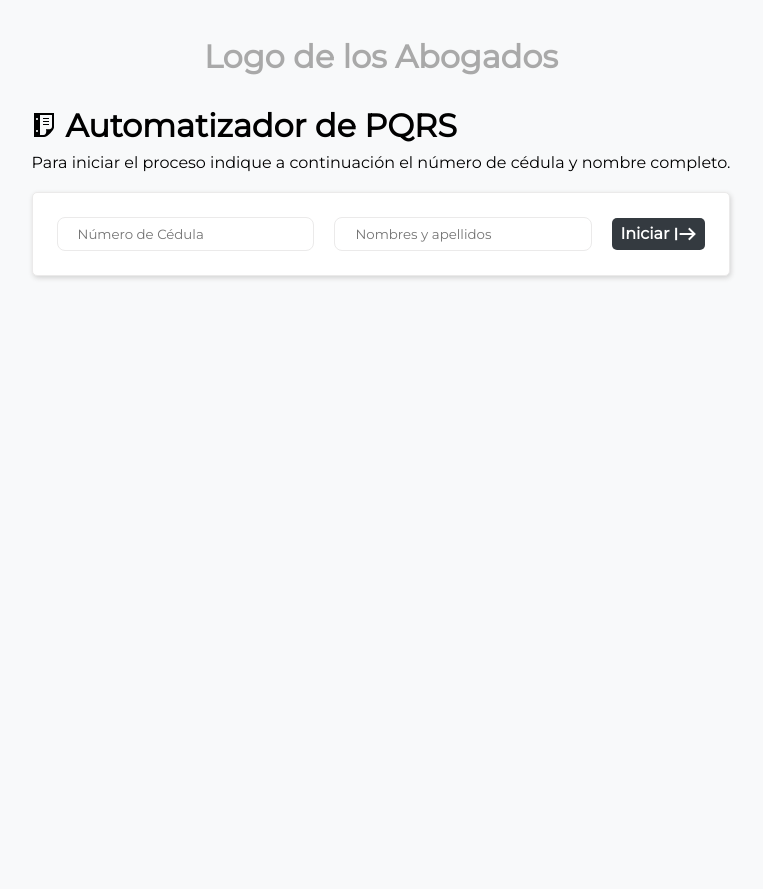
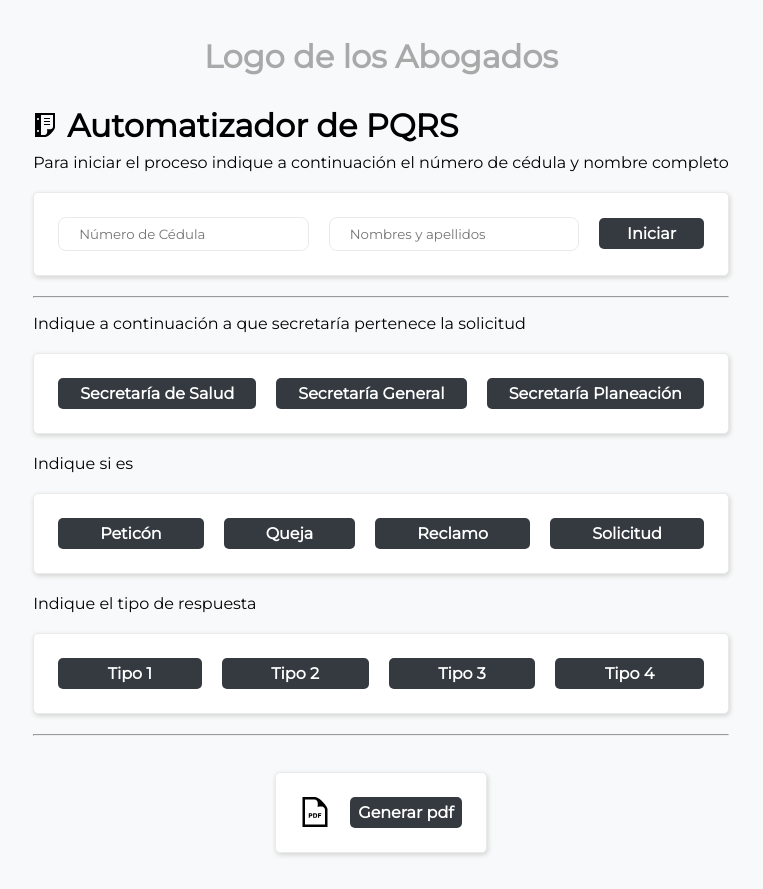
Before and after one commit to DanyVaic18/Web-Lawyer, a website: page Index.html in a window 1280 px wide. Shown: the whole page, without its empty margins (259-1022 px from the left). Before the commit the page ends 800 px from the top, so only its background shows below. Drawn offline with nearby package versions, Linux system fonts and the light colour scheme.

Commit message:
Terminado de maquetado

```diff
--- a/Css/style.css
+++ b/Css/style.css
@@ -1,11 +1,10 @@
-
 /* Iconos de Google */
 .material-symbols-outlined {
-  font-variation-settings:
-  'FILL' 0,
-  'wght' 600,
-  'GRAD' 0,
-  'opsz' 48
+    font-variation-settings:
+        'FILL' 0,
+        'wght' 600,
+        'GRAD' 0,
+        'opsz' 48
 }
 
 
@@ -20,7 +19,7 @@ body {
 }
 
 .contenedor {
-    margin: 0px 48px;
+    margin: 0px 20px;
     padding: 16px 16px;
     font-family: "Montserrat", Arial, Helvetica, sans-serif;
     display: flex;
@@ -44,7 +43,8 @@ body {
     gap: 10px;
     margin: 0px 0px 8px 0px;
 }
-.titulo h1{
+
+.titulo h1 {
     margin: 0px;
 }
 
@@ -59,7 +59,8 @@ body {
     gap: 20px;
     flex-wrap: wrap;
     align-items: center;
-    justify-content: center;
+    justify-content: space-around;
+
 }
 
 .form-campo {
@@ -72,26 +73,31 @@ body {
     flex-grow: 1;
 }
 
-.form-campo:focus{
+.form-campo:focus {
     box-shadow: 2px 2px 10px lightgrey;
 }
 
 .boton-dark {
-    outline: none;
+    padding: 6px 8px;
     color: white;
     font-family: "Montserrat", Arial, Helvetica, sans-serif;
-    cursor: pointer;
     font-size: 16px;
+    font-weight: 900;
+    background-color: var(--bg-boton);
     border: 0px solid transparent;
-    padding: 4px 8px;
-    background-color: var(--bg-boton);
-    font-weight: 900;
     border-radius: 5px;
     display: flex;
     align-items: center;
     gap: 4px;
+    flex-grow: 1;
+    justify-content: center;
+    cursor: pointer;
+    outline: none;
 }
 
 .boton-dark:hover {
     background-color: rgba(52, 58, 64, 0.9);
 }
+.icon-lg{
+    width: 30px;
+}
--- a/Index.html
+++ b/Index.html
@@ -22,9 +22,12 @@
   </head>
   <body>
     <div class="contenedor">
+      <!-- Logo de la empresa -->
       <div class="contenedor-logo">
         <h1>Logo de los Abogados</h1>
       </div>
+
+      <!-- Inicio -->
       <div class="contenedor-pqrs">
         <div class="titulo">
           <img
@@ -36,7 +39,7 @@
         </div>
         <span
           >Para iniciar el proceso indique a continuación el número de cédula y
-          nombre completo.</span
+          nombre completo</span
         >
         <form class="contenedor-botones">
           <input
@@ -52,11 +55,47 @@
             class="form-campo"
             id="nombresApellidos"
           />
-          <button class="boton-dark" type="submit">
-            Iniciar
-            <span class="material-symbols-outlined"> start </span>
-          </button>
+          <button class="boton-dark" type="submit">Iniciar</button>
         </form>
+        <hr />
+        <!-- Opciones de botones -->
+        <div class="contenedor-opciones">
+          <p>Indique a continuación a que secretaría pertenece la solicitud</p>
+          <div class="contenedor-botones">
+            <button class="boton-dark" type="button">
+              Secretaría de Salud
+            </button>
+            <button class="boton-dark" type="button">Secretaría General</button>
+            <button class="boton-dark" type="button">
+              Secretaría Planeación
+            </button>
+          </div>
+          <p>Indique si es</p>
+          <div class="contenedor-botones">
+            <button class="boton-dark" type="button">Peticón</button>
+            <button class="boton-dark" type="button">Queja</button>
+            <button class="boton-dark" type="button">Reclamo</button>
+            <button class="boton-dark" type="button">Solicitud</button>
+          </div>
+          <p>Indique el tipo de respuesta</p>
+          <div class="contenedor-botones">
+            <button class="boton-dark" type="button">Tipo 1</button>
+            <button class="boton-dark" type="button">Tipo 2</button>
+            <button class="boton-dark" type="button">Tipo 3</button>
+            <button class="boton-dark" type="button">Tipo 4</button>
+          </div>
+        </div>
+        <hr>
+      </div>
+      <!-- Exportar -->
+      <div class="contenedor-botones">
+        <img
+          src="assets/icon/iconmonstr-file-34.svg"
+          alt="logo-pdf"
+          title="icono-pdf"
+          class="icon-lg"
+        />
+        <button class="boton-dark" type="button">Generar pdf</button>
       </div>
     </div>
     <script src="Js/script.js"></script>
```
